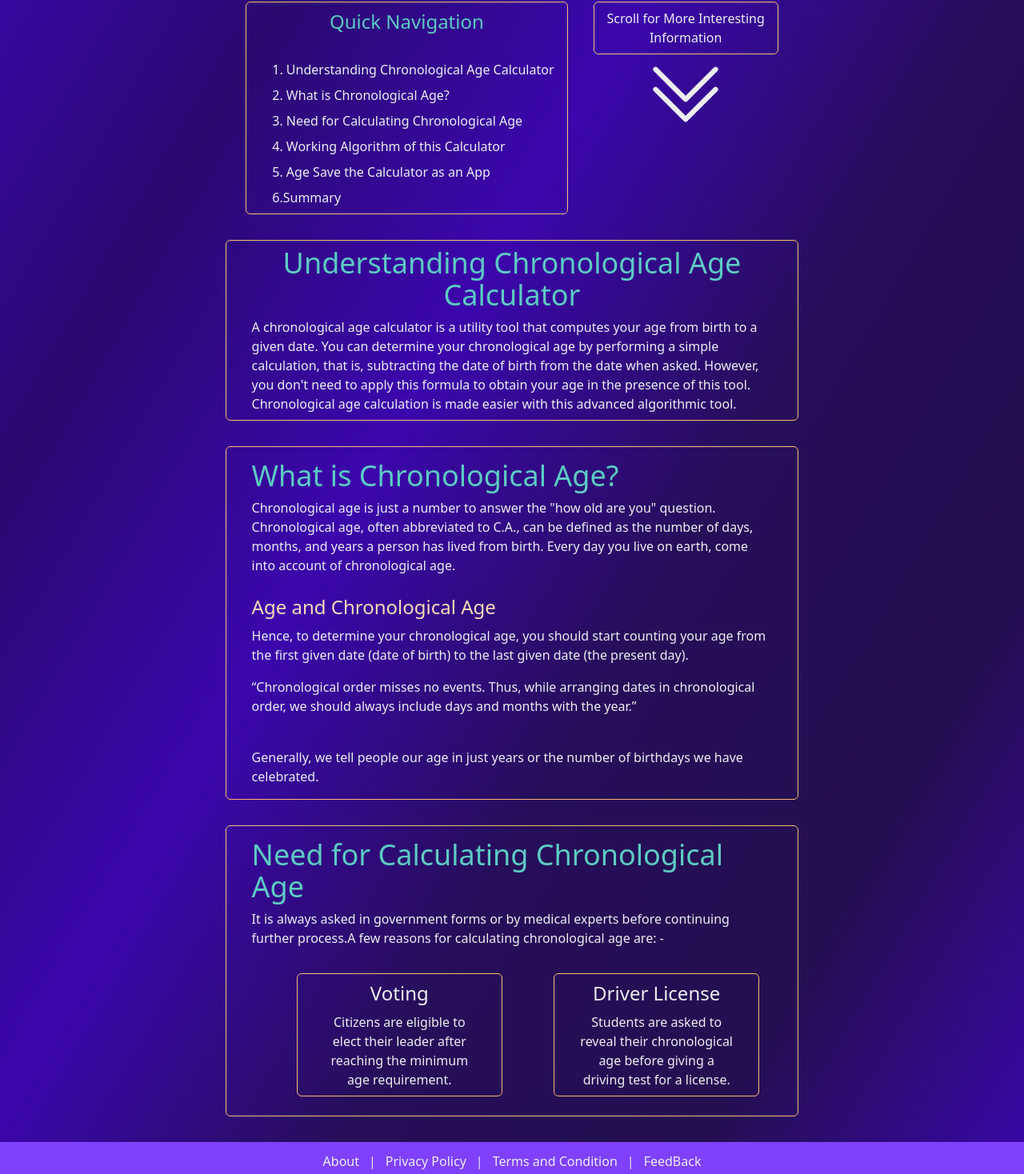
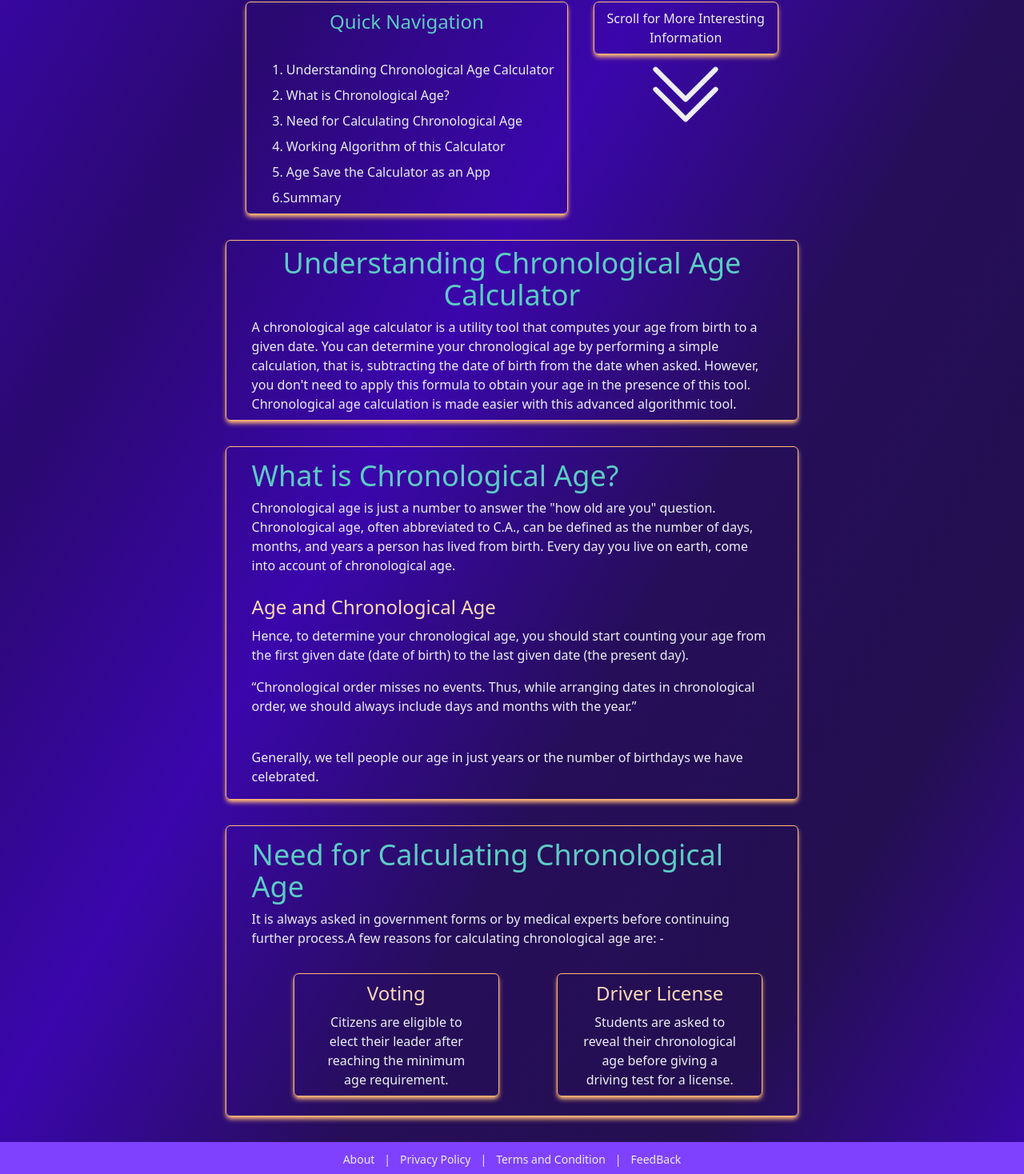
Before and after one commit to harshbhange0/chronological-age-calculator, a React (Create React App) app: page / in a window 1280 px wide. Shown: the part 163-1631 px from the top of the page at 80% size. Built offline with nearby package versions, Linux system fonts and the light colour scheme.

Commit message:
modile error removed

```diff
--- a/src/components/Footer.jsx
+++ b/src/components/Footer.jsx
@@ -4,16 +4,18 @@ import { Link } from "react-router-dom";
 function Footer() {
   return (
     <footer className="flex w-full flex-col items-center justify-center bg-[#7f41feff] py-3 ">
-      <div className="flex items-center justify-center gap-3">
-        <Link to="/about">About</Link>
-        <span>|</span>
-        <span>Privacy Policy</span>
-        <span>|</span>
-        <span>Terms and Condition</span>
-        <span>|</span>
-        <span>FeedBack</span>
+      <div className="mb-2 flex flex-row items-center justify-center gap-3 text-sm">
+        <Link  className="text-center" to="/about">About</Link>
+        <span className="text-center" >|</span>
+        <span className="text-center" >Privacy Policy</span>
+        <span className="text-center" >|</span>
+        <span className="text-center" >Terms and Condition</span>
+        <span className="text-center" >|</span>
+        <span className="text-center" >FeedBack</span>
       </div>
-      <span className=" text-md font-[900]">Copyright © 2022. All rights reserved.</span>
+      <span className=" text-md font-[900]">
+        Copyright © 2022. All rights reserved.
+      </span>
     </footer>
   );
 }
--- a/src/components/InfoSection.jsx
+++ b/src/components/InfoSection.jsx
@@ -5,7 +5,7 @@ function InfoSection() {
   return (
     <section className="mx-auto flex w-full flex-col items-center justify-center gap-8 px-4 sm:w-[80%] sm:px-0 md:w-[70%]">
       <div className="flex flex-col gap-2  sm:flex-row sm:justify-center sm:gap-4 md:gap-8">
-        <div className="mb-auto h-auto space-y-8 rounded-md border border-[#FFB777] px-4 py-2">
+        <div className="mb-auto h-auto space-y-8 rounded-md border border-[#FFB777] px-4 py-2 shadow-md shadow-[#FFB777]">
           <h1 className="md:test-4xl text-center text-xl text-[#5DCBC4] sm:text-2xl">
             Quick Navigation
           </h1>
@@ -20,7 +20,7 @@ function InfoSection() {
         </div>
 
         <div className=" mb-auto h-auto">
-          <div className="rounded-md border border-[#FFB777] px-4  py-2">
+          <div className="rounded-md border border-[#FFB777] px-4 py-2 shadow-md  shadow-[#FFB777]">
             <span className="mx-auto block text-center">
               Scroll for More Interesting <br /> Information
             </span>
@@ -32,7 +32,7 @@ function InfoSection() {
       </div>
 
       <div className="w-full space-y-8 sm:w-[90%]  md:w-[80%]">
-        <div className="mx-auto flex flex-col space-y-2 rounded-md border border-[#FFB777] px-4 py-2">
+        <div className="mx-auto flex flex-col space-y-2 rounded-md border border-[#FFB777] px-4 py-2 shadow-md shadow-[#FFB777]">
           <h1 className="text-center text-xl text-[#5DCBC4] sm:text-2xl md:text-4xl">
             Understanding Chronological Age Calculator
           </h1>
@@ -47,7 +47,7 @@ function InfoSection() {
           </p>
         </div>
 
-        <div className="mx-auto flex flex-col space-y-2 rounded-md border border-[#FFB777] px-4 py-2">
+        <div className="mx-auto flex flex-col space-y-2 rounded-md border border-[#FFB777] px-4 py-2 shadow-md shadow-[#FFB777]">
           <div className="mx-auto flex flex-col space-y-2  px-4 py-2">
             <h1 className="text-xl  text-[#5DCBC4] sm:text-2xl md:text-4xl">
               What is Chronological Age?
@@ -79,7 +79,7 @@ function InfoSection() {
             </p>
           </div>
         </div>
-        <div className="mx-auto flex flex-col space-y-2 rounded-md border border-[#FFB777] px-4 py-2">
+        <div className="mx-auto flex flex-col space-y-2 rounded-md border border-[#FFB777] px-4 py-2 shadow-md shadow-[#FFB777]">
           <div className="mx-auto flex flex-col space-y-2 px-4 py-2">
             <h1 className="text-xl  text-[#5DCBC4] sm:text-2xl md:text-4xl">
               Need for Calculating Chronological Age
@@ -92,16 +92,20 @@ function InfoSection() {
               </span>
             </p>
           </div>
-          <dir className="flex flex-col py-4 sm:flex-row">
-            <div className="mx-auto w-[40%] space-y-2 rounded-md  border border-[#FFB777] px-4 py-2 text-center">
-              <h2 className="text-lg sm:text-xl md:text-2xl">Voting</h2>
+          <dir className="flex flex-col gap-4 py-4 sm:flex-row">
+            <div className="w-[90%] space-y-2 rounded-md border border-[#FFB777]  px-4 py-2 text-center shadow-md shadow-[#FFB777] md:mx-auto md:w-[40%]">
+              <h2 className="text-lg text-[#FFD9B8] sm:text-xl md:text-2xl">
+                Voting
+              </h2>
               <p className="px-4">
                 Citizens are eligible to elect their leader after reaching the
                 minimum age requirement.{" "}
               </p>
             </div>
-            <div className="mx-auto w-[40%] space-y-2 rounded-md border border-[#FFB777] px-4 py-2 text-center">
-              <h2 className="text-lg sm:text-xl md:text-2xl">Driver License</h2>
+            <div className="w-[90%] space-y-2 rounded-md border border-[#FFB777] px-4 py-2 text-center shadow-md shadow-[#FFB777] md:mx-auto md:w-[40%]">
+              <h2 className="text-lg text-[#FFD9B8] sm:text-xl md:text-2xl">
+                Driver License
+              </h2>
               <p className="px-4">
                 Students are asked to reveal their chronological age before
                 giving a driving test for a license.
--- a/src/components/pages/about/About.jsx
+++ b/src/components/pages/about/About.jsx
@@ -4,13 +4,13 @@ import Navbar from "../../nav/Nav";
 
 function About() {
   return (
-    <section className="bg_color  h-screen text-[#ECEDF1] flex flex-col justify-between">
+    <section className="bg_color text-[#ECEDF1] flex flex-col justify-between gap-8">
       <header className=" py-8  sm:py-10 lg:py-12">
         <Navbar />
       </header>
       <main className="mx-auto flex h-auto w-full flex-col items-center justify-center gap-8 px-4 sm:w-[70%] sm:px-0 md:w-[60%]">
         <h1 className="text-6xl text-center font-[600] mb-4 text-[#FFB777]">About US</h1>
-        <div className="mx-auto flex flex-col space-y-2 rounded-md border border-[#FFB777] px-4 py-2">
+        <div className="mx-auto flex flex-col space-y-2 rounded-md border shadow-md shadow-[#FFB777] border-[#FFB777] px-4 py-2">
           <h1 className="text-center text-xl text-[#5DCBC4] sm:text-2xl md:text-4xl">
             Who we are?
           </h1>
@@ -26,7 +26,7 @@ function About() {
             PageMaker including versions of Lorem Ipsum.
           </p>
         </div>
-        <div className="mx-auto flex flex-col space-y-2 rounded-md border border-[#FFB777] px-4 py-2">
+        <div className="mx-auto flex flex-col space-y-2 rounded-md border shadow-md shadow-[#FFB777] border-[#FFB777] px-4 py-2">
           <h1 className="text-center text-xl text-[#5DCBC4] sm:text-2xl md:text-4xl">
             Our Purpose
           </h1>
```
